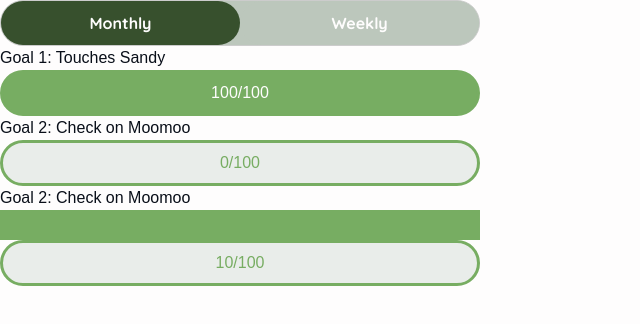
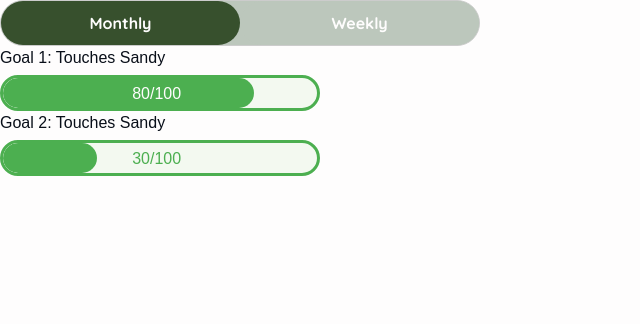
Before and after one commit to AlyssaHug/Design02_App, a Next.js app: page / in a window 1280 px wide. Shown: the top 324 px of the page, without its empty margins (0-640 px from the left). Built offline with nearby package versions, Linux system fonts and the light colour scheme.

Commit message:
fix text in progress bar + made text color argument for different progressions

```diff
--- a/app/page.js
+++ b/app/page.js
@@ -6,20 +6,15 @@ function page() {
         <div>
             <ToggleButton />
             <ProgressBar
-                name='Goal 1: Touches Sandy'
-                value='100/100'
-                type='complete'
+                value='Goal 1: Touches Sandy'
+                progress={80}
+                goal={100}
             />
             <ProgressBar
-                name='Goal 2: Check on Moomoo'
-                value='0/100'
-                type='empty'
-            />
-            <ProgressBar
-                name='Goal 2: Check on Moomoo'
-                value='10/100'
-                type='empty'
-                color='ten'
+                value='Goal 2: Touches Sandy'
+                progress={30}
+                goal={100}
+                textColor='#4caf50'
             />
         </div>
     );
--- a/app/ui/ProgressBar/ProgressBar.js
+++ b/app/ui/ProgressBar/ProgressBar.js
@@ -6,36 +6,24 @@ const libreFranklin = Libre_Franklin({
     variable: "--font-libre-franklin",
 });
 
-export default function ProgressBar({ type, style, color, value, name }) {
-    const progressClasses = classNames(
-        styles.progress,
-        libreFranklin.variable,
-        {
-            [styles.complete]: type === "complete",
-            [styles.empty]: type === "empty",
-        }
-    );
-    const progressName = classNames(styles.name, libreFranklin.variable, {
-        [styles.name]: style === "name",
-    });
-    const progressFill = classNames(styles.fill, {
-        [styles.ten]: color === "ten",
-        [styles.twenty]: color === "twenty",
-        [styles.thirty]: color === "thirty",
-        [styles.forty]: color === "forty",
-        [styles.fifty]: color === "fifty",
-        [styles.sixty]: color === "sixty",
-        [styles.seventy]: color === "seventy",
-        [styles.eighty]: color === "eighty",
-        [styles.ninety]: color === "ninety",
-    });
+const ProgressBar = ({ progress, goal, value, textColor = "#fefdfd" }) => {
+    const percentage = (progress / goal) * 100;
+
     return (
-        <div>
-            <h3 className={progressName}>{name}</h3>
-            <div className={progressFill}></div>
-            <div className={progressClasses}>
-                <span>{value}</span>
+        <div className={styles.container}>
+            <h3 className={styles.goalText}>{value}</h3>
+            <div className={styles.progressBar}>
+                <div
+                    className={styles.progressFill}
+                    style={{ width: `${percentage}%` }}></div>
             </div>
+            <span
+                className={styles.progressText}
+                style={{ color: textColor }}>
+                {progress}/{goal}
+            </span>
         </div>
     );
-}
+};
+
+export default ProgressBar;
--- a/app/ui/ProgressBar/ProgressBar.module.css
+++ b/app/ui/ProgressBar/ProgressBar.module.css
@@ -1,23 +1,34 @@
-.complete {
+/* components/ProgressBar.module.css */
+.container {
+    width: 100%;
+    margin: 0 auto;
+}
+
+.goalText {
+    margin-bottom: 5px;
+}
+
+.progressBar {
+    width: 320px;
+    height: 36px;
+    background-color: #f3f9f0;
+    border-radius: 28px;
+    overflow: hidden;
+    position: relative;
+    border: 3px solid #4caf50;
+}
+
+.progressFill {
+    height: 100%;
+    background-color: #4caf50; /* Green fill */
+    border-radius: 28px; /* Rounded left edge */
+    transition: width 0.3s ease-in-out;
+}
+
+.progressText {
+    position: absolute;
+    text-align: center;
     color: #fefdfd;
-    background-color: #77ad62;
-    padding: 8px;
-    border: 3px solid #77ad62;
-    border-radius: 28px;
-    display: flex;
-    justify-content: center;
+    padding: 4px;
+    transform: translate(225%, -103%);
 }
-.empty {
-    color: #77ad62;
-    background-color: #e9edea;
-    padding: 8px;
-    border: 3px solid #77ad62;
-    border-radius: 28px;
-    display: flex;
-    justify-content: center;
-}
-.ten {
-    background-color: #77ad62;
-    height: 30px;
-    z-index: 1;
-}
```
